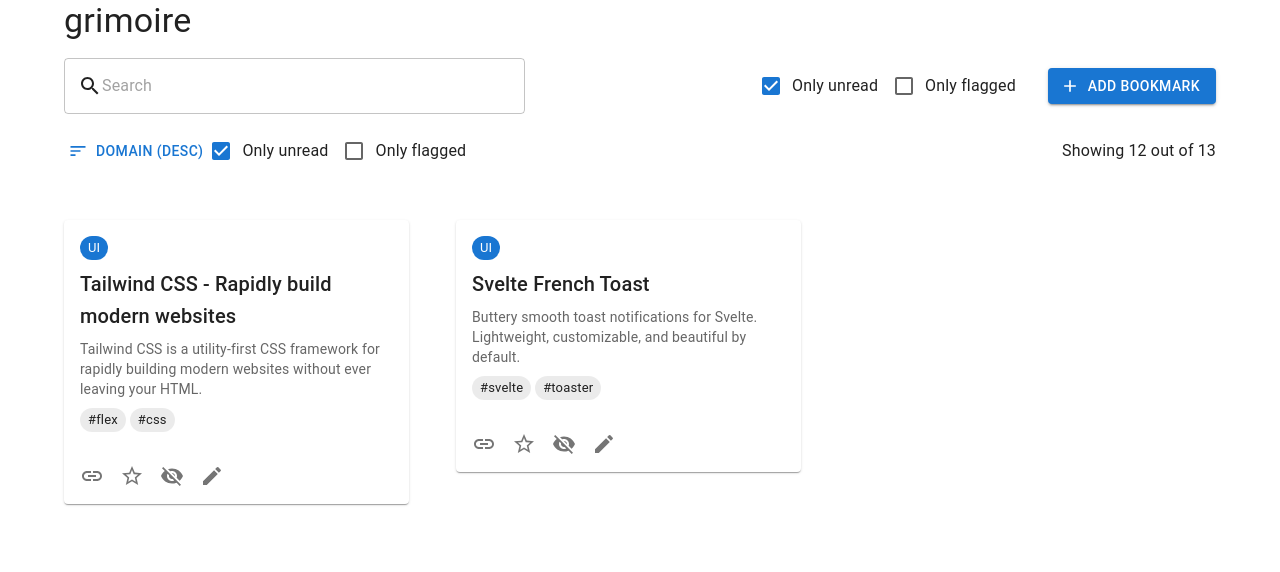
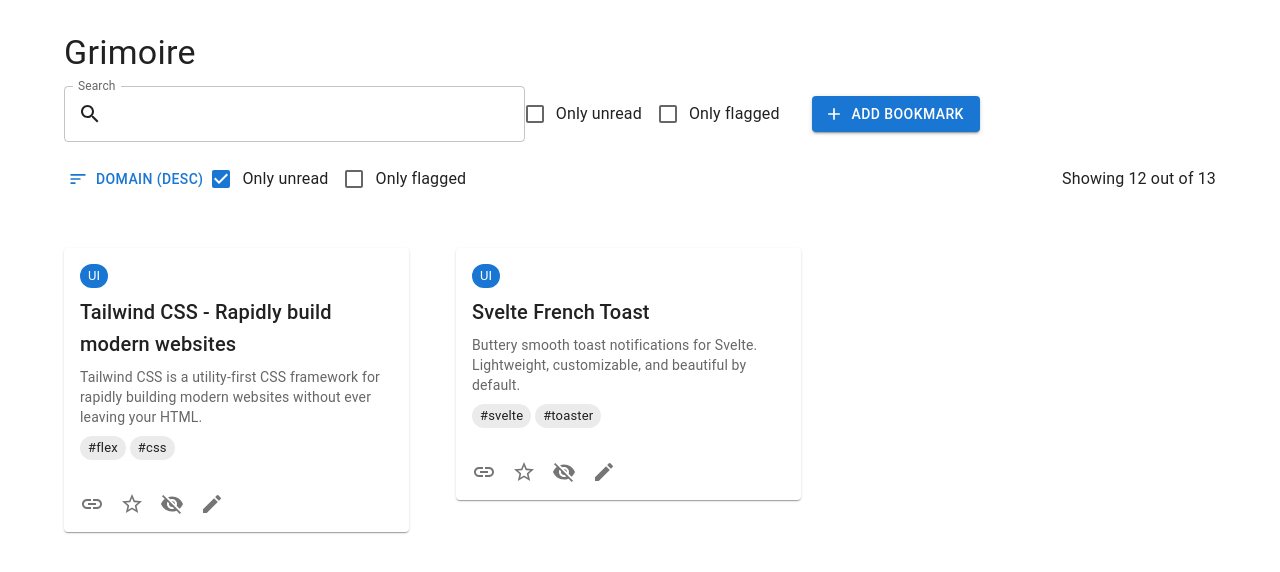
Before and after one commit to rathi-yash/AI-Bookmark-Manager, a React (Create React App) app: page / in a window 1280 px wide. Shown: the top 572 px of the page. Built offline with nearby package versions, Linux system fonts and the light colour scheme.

Commit message:
Search Bar added

```diff
--- a/src/App.js
+++ b/src/App.js
@@ -24,35 +24,40 @@
       url: 'https://svelte-french-toast.com',
     },
   ]);
+  const [editingBookmark, setEditingBookmark] = useState(null);
+  const [searchQuery, setSearchQuery] = useState('');
 
-  const [editingBookmark, setEditingBookmark] = useState(null);
-
-  // Function to add a new bookmark
   const addBookmark = (newBookmark) => {
     setBookmarks([...bookmarks, { ...newBookmark, id: Date.now() }]);
   };
 
-  // Function to update an existing bookmark
   const updateBookmark = (updatedBookmark) => {
     setBookmarks(
       bookmarks.map((bookmark) =>
         bookmark.id === updatedBookmark.id ? updatedBookmark : bookmark
       )
     );
-    setEditingBookmark(null); // Close edit modal after updating
+    setEditingBookmark(null);
   };
 
+  const filteredBookmarks = bookmarks.filter((bookmark) =>
+    bookmark.title.toLowerCase().includes(searchQuery.toLowerCase()) ||
+    bookmark.description.toLowerCase().includes(searchQuery.toLowerCase()) ||
+    bookmark.tags.some(tag => tag.toLowerCase().includes(searchQuery.toLowerCase()))
+  );
+
   return (
-    <Box>
+    <>
       <CssBaseline />
       <Container maxWidth="lg">
+        <Box sx={{ my: 4 }}>
           <Typography variant="h4" component="h1" gutterBottom>
-          grimoire
+            Grimoire
           </Typography>
-        <SearchBar addBookmark={addBookmark} />
+          <SearchBar addBookmark={addBookmark} onSearch={setSearchQuery} />
           <FilterBar />
           <BookmarkList
-          bookmarks={bookmarks}
+            bookmarks={filteredBookmarks}
             onEdit={(bookmark) => setEditingBookmark(bookmark)}
           />
           {editingBookmark && (
@@ -62,8 +67,9 @@
               onClose={() => setEditingBookmark(null)}
             />
           )}
+        </Box>
       </Container>
-    </Box>
+    </>
   );
 }
 
--- a/src/SearchBar.js
+++ b/src/SearchBar.js
@@ -12,7 +12,7 @@
 } from '@mui/material';
 import { Search, Add } from '@mui/icons-material';
 
-const SearchBar = ({ addBookmark }) => {
+const SearchBar = ({ addBookmark, onSearch }) => {
   const [open, setOpen] = useState(false);
   const [newBookmark, setNewBookmark] = useState({
     title: '',
@@ -20,86 +20,98 @@
     tags: '',
     url: '',
   });
+  const [searchQuery, setSearchQuery] = useState('');
 
-  // Open/Close modal
   const handleClickOpen = () => setOpen(true);
   const handleClose = () => setOpen(false);
 
-  // Handle form input changes
   const handleChange = (e) => {
     const { name, value } = e.target;
     setNewBookmark({ ...newBookmark, [name]: value });
   };
 
-  // Handle form submission
   const handleSubmit = () => {
     if (newBookmark.title && newBookmark.url) {
       addBookmark({
         ...newBookmark,
-        tags: newBookmark.tags.split(',').map((tag) => tag.trim()), // Split tags by commas
+        tags: newBookmark.tags.split(',').map((tag) => tag.trim()),
       });
-      handleClose(); // Close modal after submission
+      handleClose();
     }
+  };
+
+  const handleSearch = (e) => {
+    const query = e.target.value;
+    setSearchQuery(query);
+    onSearch(query);
   };
 
   return (
     <>
-      <Box display="flex" justifyContent="space-between" alignItems="center" my={2}>
+      <Box sx={{ display: 'flex', alignItems: 'center', mb: 2 }}>
         <TextField
+          label="Search"
           variant="outlined"
-          placeholder="Search"
+          fullWidth
+          value={searchQuery}
+          onChange={handleSearch}
           InputProps={{
             startAdornment: <Search />,
           }}
           sx={{ width: '40%' }}
         />
-        <Box display="flex" alignItems="center">
-          <FormControlLabel control={<Checkbox defaultChecked />} label="Only unread" />
-          <FormControlLabel control={<Checkbox />} label="Only flagged" />
-          <Button variant="contained" startIcon={<Add />} sx={{ ml: 2 }} onClick={handleClickOpen}>
-            Add Bookmark
-          </Button>
-        </Box>
+        <FormControlLabel control={<Checkbox />} label="Only unread" />
+        <FormControlLabel control={<Checkbox />} label="Only flagged" />
+        <Button
+          variant="contained"
+          startIcon={<Add />}
+          sx={{ ml: 2 }}
+          onClick={handleClickOpen}
+        >
+          Add Bookmark
+        </Button>
       </Box>
-
-      {/* Add Bookmark Modal */}
       <Dialog open={open} onClose={handleClose}>
         <DialogTitle>Add New Bookmark</DialogTitle>
         <DialogContent>
           <TextField
             autoFocus
             margin="dense"
+            name="title"
             label="Title"
             type="text"
             fullWidth
-            name="title"
+            variant="standard"
             value={newBookmark.title}
             onChange={handleChange}
           />
           <TextField
             margin="dense"
+            name="description"
             label="Description"
             type="text"
             fullWidth
-            name="description"
+            variant="standard"
             value={newBookmark.description}
             onChange={handleChange}
           />
           <TextField
             margin="dense"
+            name="tags"
             label="Tags (comma-separated)"
             type="text"
             fullWidth
-            name="tags"
+            variant="standard"
             value={newBookmark.tags}
             onChange={handleChange}
           />
           <TextField
             margin="dense"
+            name="url"
             label="URL"
             type="url"
             fullWidth
-            name="url"
+            variant="standard"
             value={newBookmark.url}
             onChange={handleChange}
           />
```
Also changed, not shown: 1 other file (tests, documents, lock files or other folders). Lines whose indentation alone changed are shown as unchanged.
